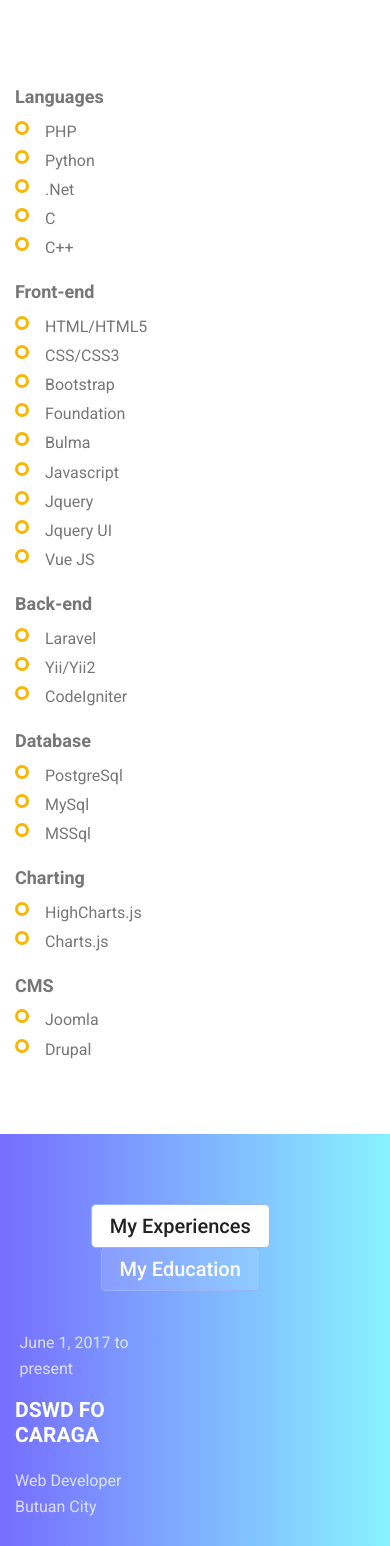
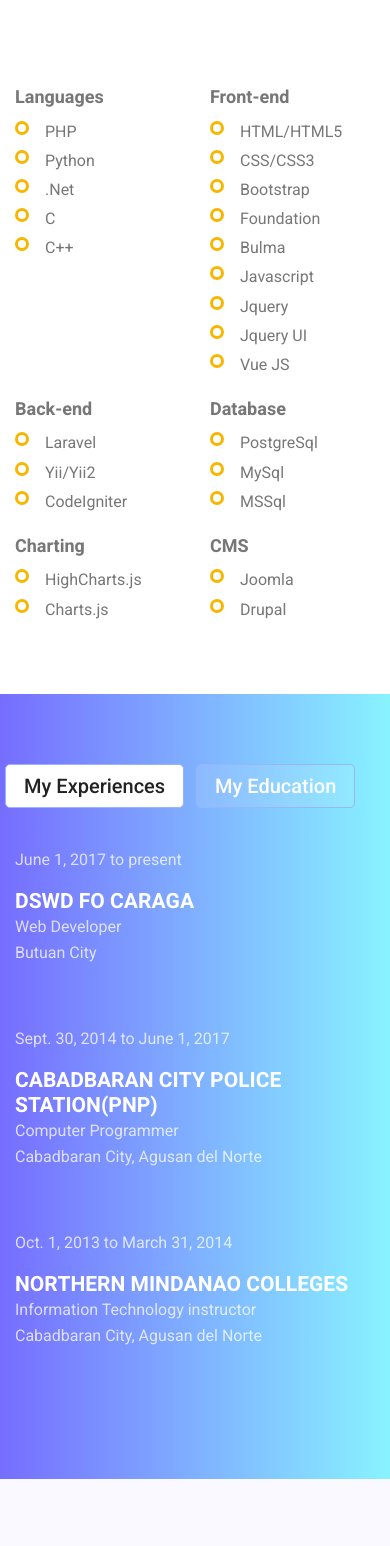
Before and after one commit to scottyzone/scottyzone.github.io, a plain HTML site: page index.html in a window 390 px wide. Shown: the part 1453-2999 px from the top of the page. Drawn offline with Linux system fonts and the light colour scheme.

Commit message:
fix home 2

```diff
--- a/index.html
+++ b/index.html
@@ -26,19 +26,22 @@
 			.custom_d_flex{
 				text-align:left;
 				color: rgba(255, 255, 255, 0.75);
-				padding-left:5%;
+				/* padding-left:5%; */
 				padding-right:5%;
 			}
 
 			.custom_d_flex_educ{
 				text-align:left;
 				color: rgba(255, 255, 255, 0.75);
-				padding-left:20%;
+				/* padding-left:20%; */
 				padding-right:5%;
 			}
 
 			.skills_custom{
 				padding-top:20px;
+			}
+			.tabs_inner .tab-content .tab-pane .list li .media .media-body h4 {
+				margin-bottom: 0px;
 			}
 		</style>
     </head>
@@ -119,7 +122,7 @@
 				</div>
 
 				<div class="row">
-					<div class="col-lg-2 skills_custom">
+					<div class="col-lg-2 col-6 skills_custom">
 						<h4>Languages</h4>
         				<ul class="unordered-list">
 							<li>PHP</li>
@@ -129,7 +132,7 @@
 							<li>C++</li>
 						</ul>
 					</div>
-					<div class="col-lg-2 skills_custom">
+					<div class="col-lg-2 col-6 skills_custom">
 						<h4>Front-end</h4>
 						<ul class="unordered-list">
 							<li>HTML/HTML5</li>
@@ -143,7 +146,7 @@
 							<li>Vue JS</li>
 						</ul>
 					</div>
-					<div class="col-lg-2 skills_custom">
+					<div class="col-lg-2 col-6 skills_custom">
 						<h4>Back-end</h4>
 						<ul class="unordered-list">
 							<li>Laravel</li>
@@ -152,7 +155,7 @@
 						</ul>
 
 					</div>
-					<div class="col-lg-2 skills_custom">
+					<div class="col-lg-2 col-6 skills_custom">
 						<h4>Database</h4>
         				<ul class="unordered-list">
 							<li>PostgreSql</li>
@@ -160,14 +163,14 @@
 							<li>MSSql</li>
 						</ul>
 					</div>
-					<div class="col-lg-2 skills_custom">
+					<div class="col-lg-2 col-6 skills_custom">
 						<h4>Charting</h4>
 						<ul class="unordered-list">
 							<li>HighCharts.js</li>
 							<li>Charts.js</li>
 						</ul>
 					</div>
-					<div class="col-lg-2 skills_custom">
+					<div class="col-lg-2 col-6 skills_custom">
 						<h4>CMS</h4>
         				<ul class="unordered-list">
 							<li>Joomla</li>
@@ -184,7 +187,7 @@
         <section class="mytabs_area p_120" id="experiences">
         	<div class="container">
         		<div class="tabs_inner">
-					<ul class="nav nav-tabs" id="myTab" role="tablist" style="padding-right:6%;">
+					<ul class="nav nav-tabs" id="myTab" role="tablist" style="margin-left:-6%">
 						<li class="nav-item">
 							<a class="nav-link active" id="home-tab" data-toggle="tab" href="#home" role="tab" aria-controls="home" aria-selected="true" style="font-size:20px;">My Experiences</a>
 						</li>
@@ -195,13 +198,25 @@
 					<div class="tab-content" id="myTabContent">
 						<div class="tab-pane fade show active" id="home" role="tabpanel" aria-labelledby="home-tab">
 							<ul class="list" style="max-width:700px;">
+								<!-- <li>
+									<span></span>
+									<div class="media">
+										<div class="d-flex">
+											<p>March 2017 to present</p>
+										</div>
+										<div class="media-body">
+											<h4>Colorlib</h4>
+											<p>Senior Web Developer <br>Santa monica, Los angeles</p>
+										</div>
+									</div>
+								</li> -->
 								<li>
 									<span></span>
 									<div class="row media">
-										<div class="col-md-6 col-6 custom_d_flex">
+										<div class="col-md-6 col-12 custom_d_flex">
 											<p>June 1, 2017 to present</p>
 										</div>
-										<div class="col-md-6 col-6 media-body" >
+										<div class="col-md-6 col-12 media-body" >
 											<h4>DSWD FO Caraga</h4>
 											<p>Web Developer <br />Butuan City</p>
 										</div>
@@ -210,10 +225,10 @@
 								<li>
 									<span></span>
 									<div class="row media">
-										<div class="col-md-6 col-6 custom_d_flex">
+										<div class="col-md-6 col-12 custom_d_flex">
 											<p>Sept. 30, 2014 to June 1, 2017</p>
 										</div>
-										<div class="col-md-6 col-6 media-body" >
+										<div class="col-md-6 col-12 media-body" >
 											<h4>Cabadbaran City Police Station(PNP)</h4>
 											<p>Computer Programmer <br />Cabadbaran City, Agusan del Norte</p>
 										</div>
@@ -222,10 +237,10 @@
 								<li>
 									<span></span>
 									<div class="row media">
-										<div class="col-md-6 col-6 custom_d_flex">
+										<div class="col-md-6 col-12 custom_d_flex">
 											<p>Oct. 1, 2013 to March 31, 2014</p>
 										</div>
-										<div class="col-md-6 col-6 media-body" >
+										<div class="col-md-6 col-12 media-body" >
 											<h4>Northern Mindanao Colleges</h4>
 											<p>Information Technology instructor <br />Cabadbaran City, Agusan del Norte</p>
 										</div>
@@ -238,10 +253,10 @@
 								<li>
 									<span></span>
 									<div class="row media">
-										<div class="col-md-6 col-6 custom_d_flex_educ">
+										<div class="col-md-6 col-12 custom_d_flex_educ">
 											<p>SY 2009-2013</p>
 										</div>
-										<div class="col-md-6 col-6 media-body" >
+										<div class="col-md-6 col-12 media-body" >
 											<h4>Caraga State University - Cabadbaran Campus</h4>
 											<p>BS Information Technology <br />Cabadbaran City, Agusan del Norte</p>
 										</div>
@@ -250,10 +265,10 @@
 								<li>
 									<span></span>
 									<div class="row media">
-										<div class="col-md-6 col-6 custom_d_flex_educ">
+										<div class="col-md-6 col-12 custom_d_flex_educ">
 											<p>SY 2005-2009</p>
 										</div>
-										<div class="col-md-6 col-6 media-body" >
+										<div class="col-md-6 col-12 media-body" >
 											<h4>Candelaria Institute</h4>
 											<p>Secondary <br />Cabadbaran City, Agusan del Norte</p>
 										</div>
@@ -262,10 +277,10 @@
 								<li>
 									<span></span>
 									<div class="row media">
-										<div class="col-md-6 col-6 custom_d_flex_educ">
+										<div class="col-md-6 col-12 custom_d_flex_educ">
 											<p>SY 1999-2005</p>
 										</div>
-										<div class="col-md-6 col-6 media-body" >
+										<div class="col-md-6 col-12 media-body" >
 											<h4>Calibunan Elementary School</h4>
 											<p>Primary <br />Cabadbaran City, Agusan del Norte</p>
 										</div>
```
